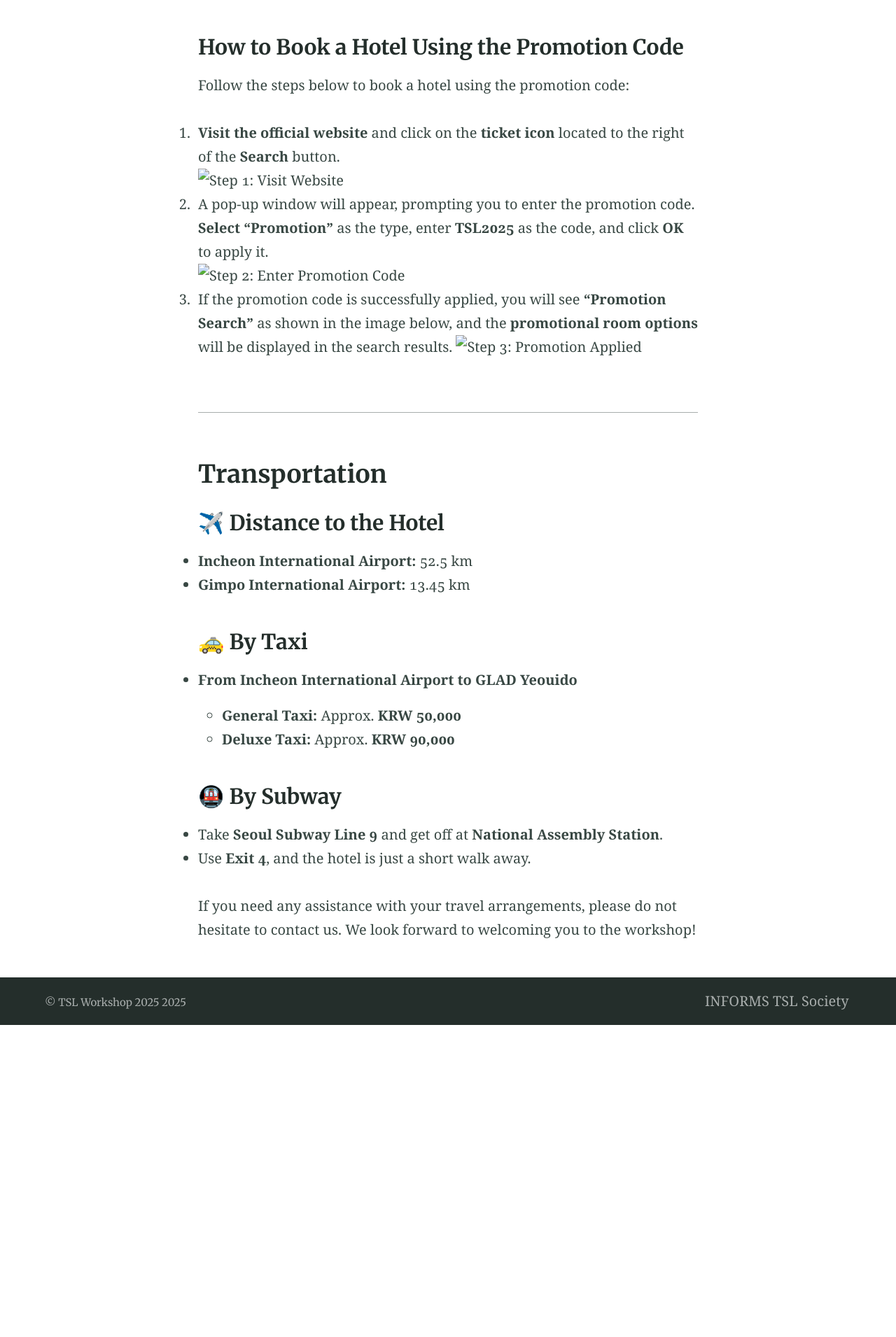
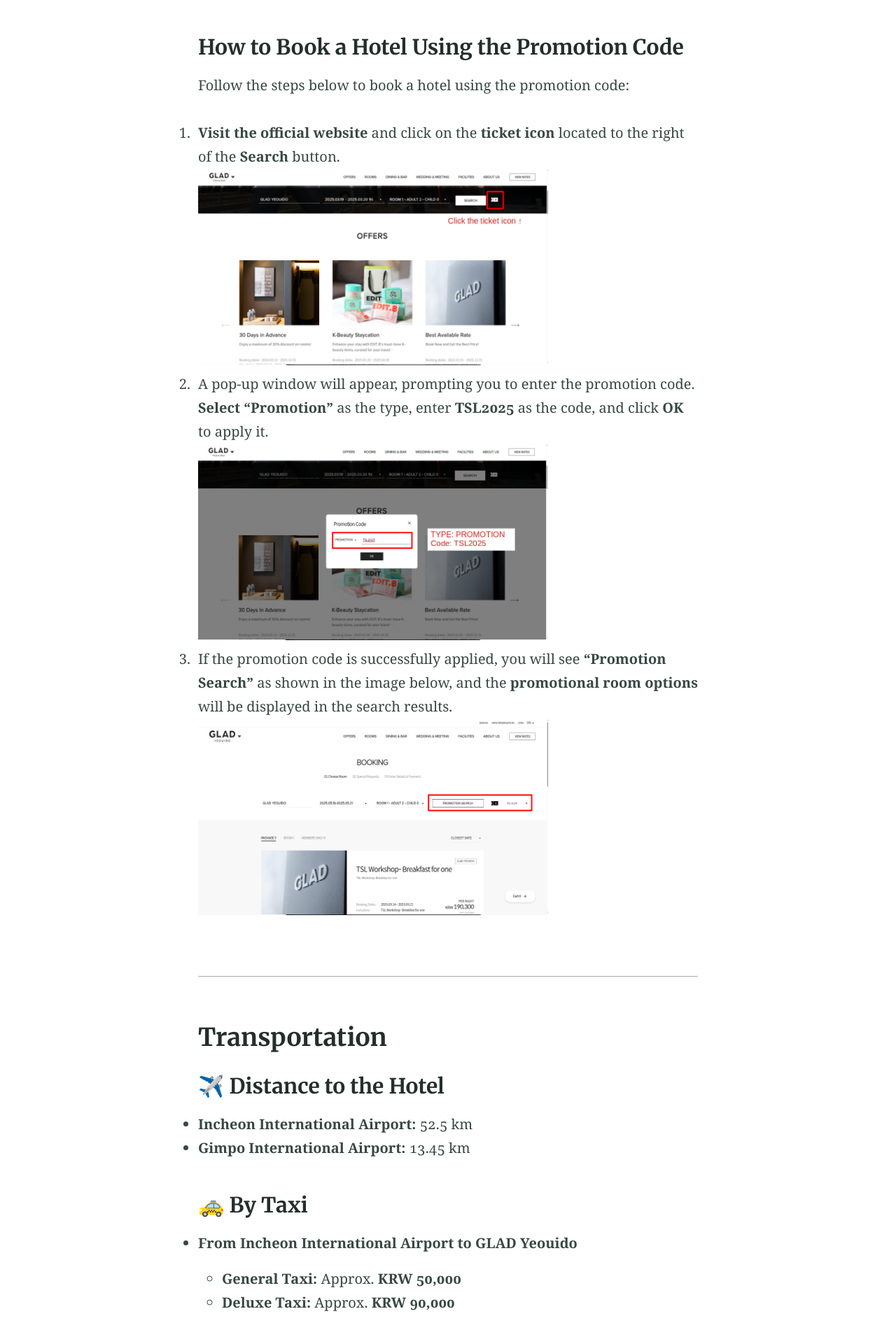
Before and after one commit to tsl2025kaist/tsl2025kaist.github.io, a Jekyll site: the page built from venue.md, in a window 1280 px wide. Shown: the part 873-2784 px from the top of the page at 70% size. Built offline with Jekyll 4.4.1, drawn with Linux system fonts in a browser that asks for light colours; before the commit the page ends 2338 px from its top, so only the background shows below that.

Commit message:
fix images

```diff
--- a/venue.md
+++ b/venue.md
@@ -30,17 +30,17 @@
 
 1. **Visit the official website** and click on the **ticket icon** located to the right of the **Search** button.
 <!-- ![Step 1: Visit Website](reservation1.png) -->
-<img src="reservation1.png" alt="Step 1: Visit Website" width="500">
+<img src="/assets/reservation1.png" alt="Step 1: Visit Website" width="500">
 
 
 2. A pop-up window will appear, prompting you to enter the promotion code.  **Select "Promotion"** as the type, enter **TSL2025** as the code, and click **OK** to apply it.
 <!-- ![Step 2: Enter Promotion Code](reservation2.png) -->
-<img src="reservation2.png" alt="Step 2: Enter Promotion Code" width="500">
+<img src="/assets/reservation2.png" alt="Step 2: Enter Promotion Code" width="500">
 
 
 3. If the promotion code is successfully applied, you will see **"Promotion Search"** as shown in the image below, and the **promotional room options** will be displayed in the search results.
 <!-- ![Step 3: Promotion Applied](reservation3.png) -->
-<img src="reservation3.png" alt="Step 3: Promotion Applied" width="500">
+<img src="/assets/reservation3.png" alt="Step 3: Promotion Applied" width="500">
 
 
 
```
